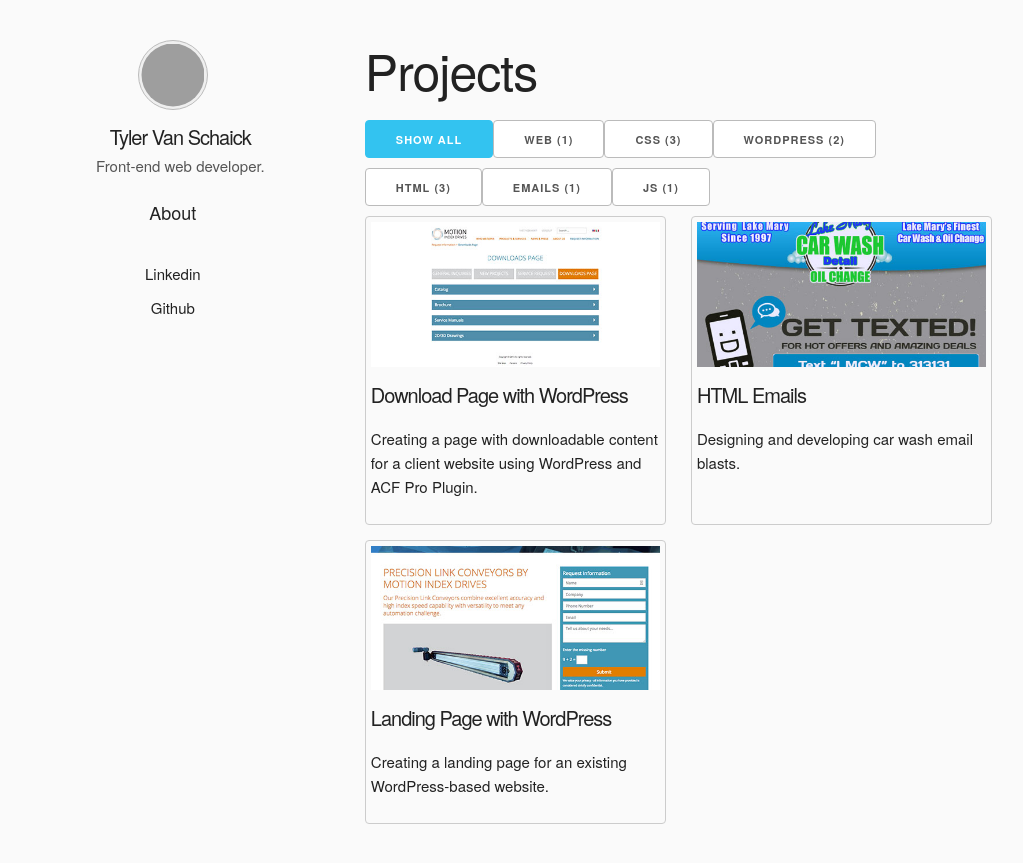
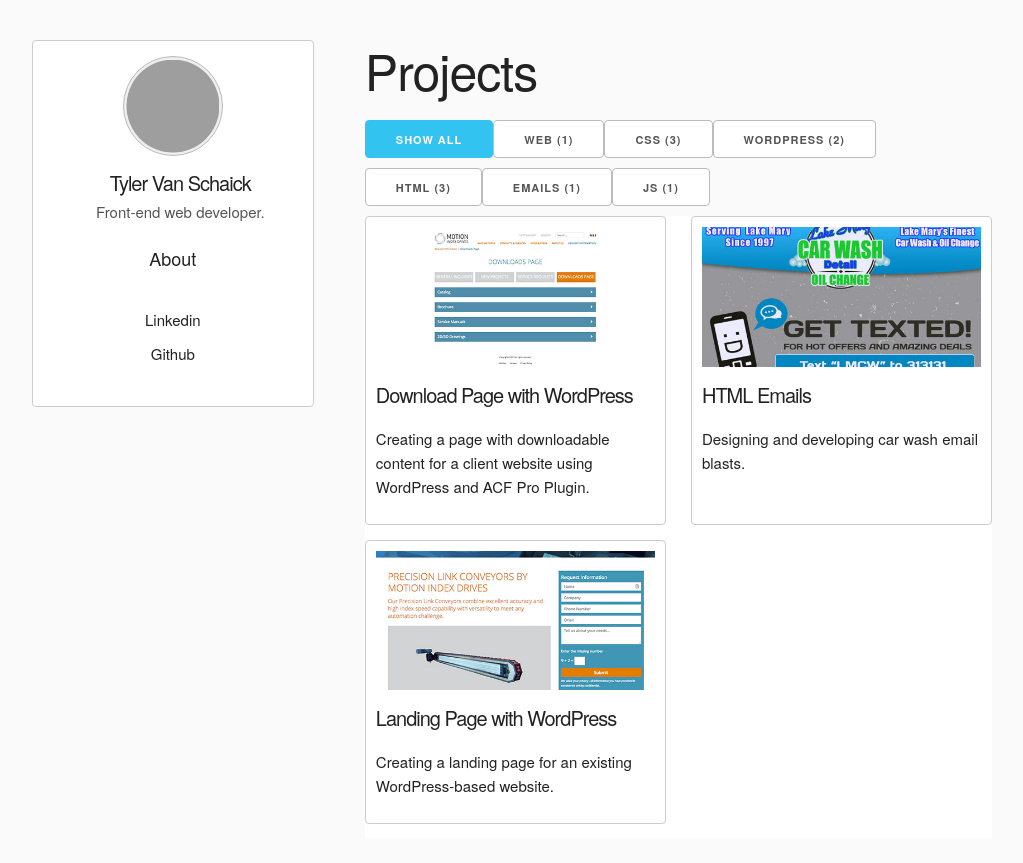
Before and after one commit to tyler-vs/tyler-vs.github.io, a Jekyll site: the page built from index.html, in a window 1280 px wide. Shown: the top 863 px of the page, without its empty margins (128-1151 px from the left). Built offline with Jekyll 4.4.1, drawn with Linux system fonts in a browser that asks for light colours; nearby versions of some CDN libraries; grey boxes are pictures that could not be loaded.

Commit message:
feat: Updates styles: cards
- adjust card spacings
- correct typos
- fix: logo size on larger screens
- add spacing to css for better visual navigation of file
- update sidebar hover links
- gave cards bg color of white
- update sidebar padding spacing
- updated comments

```diff
--- a/css/main.css
+++ b/css/main.css
@@ -131,8 +131,20 @@
   flex-direction: column;
   align-items: center;
   justify-content: space-between;
+
+
+  padding: 1.5rem .5rem .5rem;
+  margin-bottom: 1.5rem;
+
   text-align: center;
+  background: #fff;
+  border: 1px solid #ccc;
+  border-radius: 4px;
+
+
 }
+
+/* on tablet and larger, fix the left sidebar position. */
 @media (min-width: 550px) {
   .site-sidebar {
     position: fixed;
@@ -140,11 +152,12 @@
   }
 }
 
+/* remove underline on hover state for sidebar links */
 .site-sidebar a:hover {
-  text-decoration: underline;
+  text-decoration: none;
 }
 
-/* mobile first */
+/* on mobile make a row */
 .site-info {
   display: flex;
   flex-direction: row;
@@ -158,10 +171,10 @@
   margin-bottom: 1.5rem;
 }
 
+/* on larger screens turn the row insto a column  */
 @media (min-width: 550px) {
   .site-info {
     flex-direction: column;
-    justify-content: flex-start
   }
 }
 
@@ -179,6 +192,7 @@
   }
 }
 
+
 .site-logo {
   width: 70px;
   height: 70px;
@@ -186,7 +200,7 @@
   margin-bottom: 0;
   padding: 0.25rem;
 
-  /*  themeing  */
+  /*  theming  */
   border-radius: 50%;
   border: 1px solid #bbb;
   background: #efefef;
@@ -196,11 +210,12 @@
    and add bototm spacing */
 @media (min-width: 550px) {
   .site-logo {
-    width: 140x;
-    height: 140x;
+    width: 100px;
+    height: 100px;
     margin-bottom: 1.5rem;
   }
 }
+
 
 .site-title {
   font-size: 20px;
@@ -211,6 +226,7 @@
 
   }
 }
+
 
 .site-title,
 .site-tagline {
@@ -229,18 +245,22 @@
 .site-sidebar li {
 }
 
-.site-sidebar li a {
+.site-sidebar li a:not(:hover) {
   color: inherit;
   text-decoration: none;
 }
 
 .site-sidebar li a:hover {
-  text-decoration: underline;
+  text-decoration: none;
 }
 
+/* make navigation items slightly larger font size
+   except social media links */
 .site-links:not(.site-links__social) {
   font-size: 1.8rem;
 }
+
+
 
 /*
  * Project Gallery
@@ -256,13 +276,19 @@
   flex-direction: row;
   flex-wrap: wrap;
   justify-content: space-between;
+
+  background: #fff;
 }
 
+
+/*
+ * 1. no top spacing, image meets cards edge.
+ */
 .card {
   box-sizing: border-box;
   display: flex;
   flex-direction: column;
-  padding: 0.5rem 0.5rem 0 0.5rem;
+  padding: 1rem 1rem 0 1rem; /* 1. */
   margin-bottom: 1.5rem;
   border: 1px solid #ccc;
   border-radius: 4px;
```
